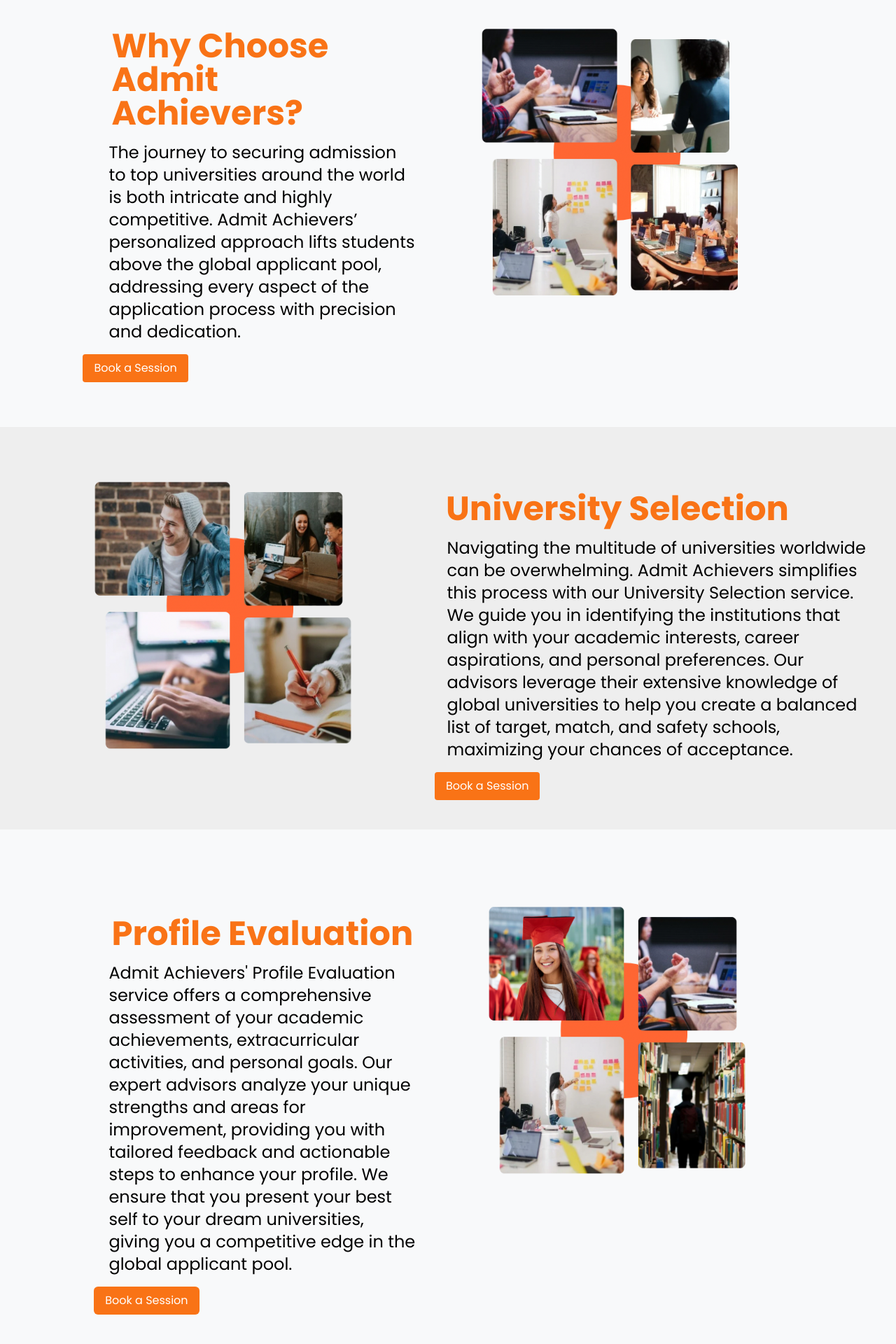
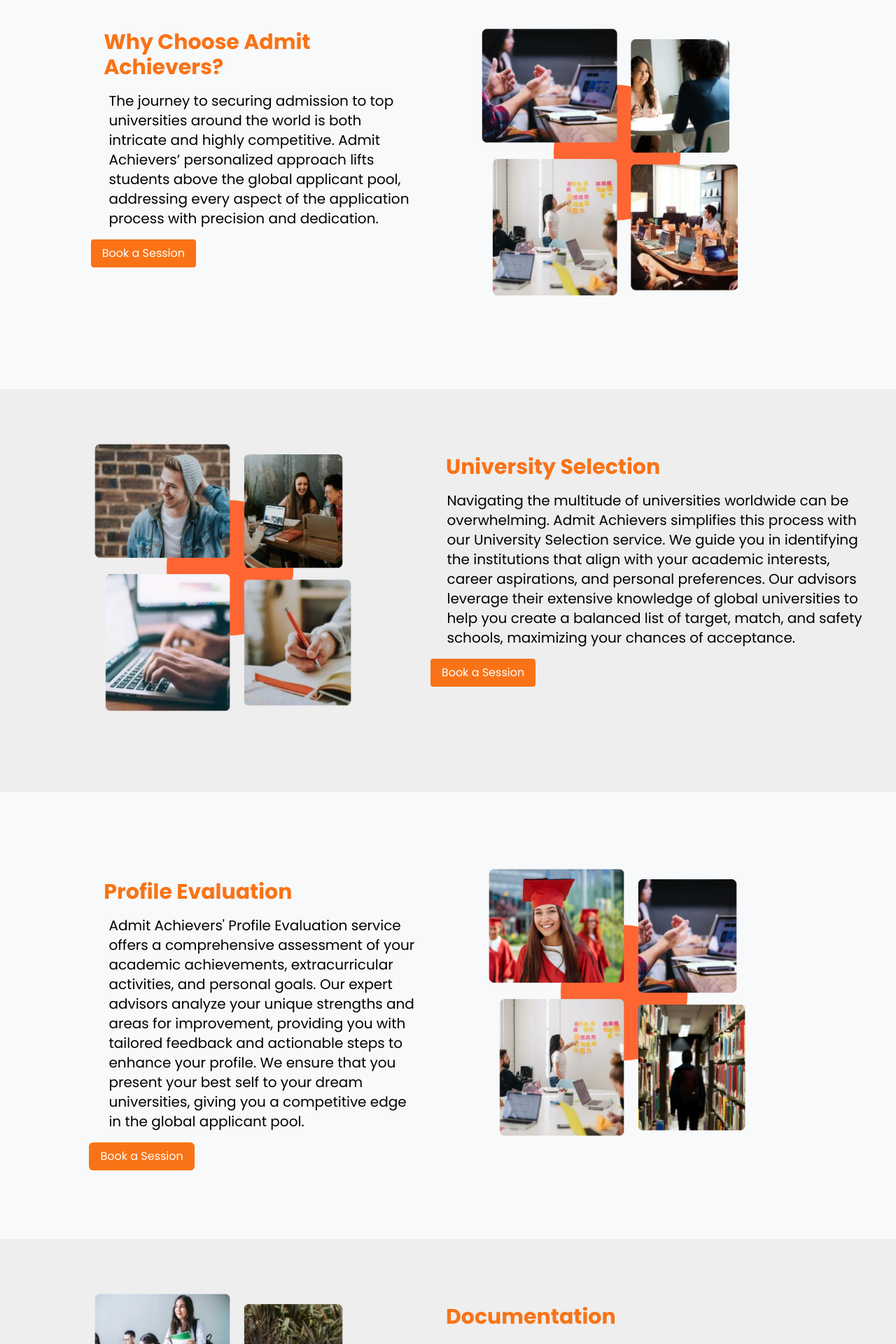
Before and after one commit to AradhyaDixit18/Admit_Achievers_Frontend, a React (Create React App) app: page /admissions in a window 1280 px wide. Shown: the part 700-2620 px from the top of the page at 70% size. Built offline with nearby package versions, Linux system fonts and the light colour scheme.

Commit message:
changges made

```diff
--- a/src/pages/Admissions/Admissions.css
+++ b/src/pages/Admissions/Admissions.css
@@ -101,13 +101,13 @@
     color: #F97316;
   }
   .section-title-left {
-    margin-left: 4%;
+    margin-left: 1.5%;
      font-weight: bold;
      color: #F97316;
    }
   .section-description {
     margin-top: 1rem;
-    margin-left: 20px;
+    margin-left: 50px;
     text-align: left;
   }
 
@@ -138,7 +138,7 @@
     cursor: pointer;
     margin-top: 1rem;
     text-align: left;
-    margin-left: -40%;
+    margin-left: -42%;
   }
   .custom-buttons-left {
     background-color: #F97316;
@@ -148,7 +148,7 @@
     cursor: pointer;
     margin-top: 1rem;
     text-align: left;
-    margin-left: -70%;
+    margin-left: -73%;
   }
   .custom-button:hover {
     background-color: #D65A12;
@@ -259,11 +259,11 @@
     margin-left: 20px; /* Aligns the text with the custom bullet */
   }
   .custom-buttons{
-    margin-left: -77%;
+    margin-left: -79%;
 }
 
 .top-buttons{
-   margin-left: -77%;
+   margin-left: -72%;
 }
 
 /* Add this to your existing CSS file */
--- a/src/pages/Admissions/Admissions.js
+++ b/src/pages/Admissions/Admissions.js
@@ -33,7 +33,7 @@
                 <div className="relative text-black container mx-auto py-24 px-6 text-center hero-content z-10">
                     <h1 className="text-5xl font-bold">University Admissions</h1>
                     <p className="mt-4 text-xl">Unlocking your potential and securing a place at the world's leading institutions with tailored admissions strategies from Admit Achievers</p>
-                    <button onClick={handleBookSession} className="mt-6 bg-black text-white px-6 py-3 rounded-lg font-semibold">
+                    <button onClick={() => window.location.href='/book-a-session'} className="mt-6 bg-black text-white px-6 py-3 rounded-lg font-semibold">
                         SPEAK WITH AN ADVISOR
                     </button>
                 </div>
@@ -69,8 +69,8 @@
 
             <div id="how-we-work" className="section-container">
                 <div className="text-section1 ml-24 mt-16">
-                    <h2 className="section-title-left text-5xl  text-left">Why Choose Admit Achievers?</h2>
-                    <p className="section-description text-2xl">
+                    <h2 className="section-title-left text-3xl   text-left">Why Choose Admit Achievers?</h2>
+                    <p className="section-description text-xl ">
                         The journey to securing admission to top universities around the world is both intricate and highly competitive. Admit Achievers’ personalized approach lifts students above the global applicant pool, addressing every aspect of the application process with precision and dedication.
                     </p>
                     <button onClick={handleBookSession} className="bg-orange-500 text-white top-buttons py-2 px-4 rounded mt-4">Book a Session</button>
@@ -90,8 +90,8 @@
                         </div>
                     </div>
                     <div className="text-section2">
-                        <h2 className="section-title -ml-2  text-left text-5xl">University Selection</h2>
-                        <p className="section-description text-2xl">
+                        <h2 className="section-title -ml-2  text-left text-3xl">University Selection</h2>
+                        <p className="section-description text-xl">
                             Navigating the multitude of universities worldwide can be overwhelming. Admit Achievers simplifies this process with our University Selection service. We guide you in identifying the institutions that align with your academic interests, career aspirations, and personal preferences. Our advisors leverage their extensive knowledge of global universities to help you create a balanced list of target, match, and safety schools, maximizing your chances of acceptance.
                         </p>
                         <button onClick={handleBookSession} className="custom-buttons bg-orange-500  text-white py-2 px-4 rounded mt-4">Book a Session</button>
@@ -100,8 +100,8 @@
 
                 <div id='profile-evaluation' className="section-container">
                     <div className="text-section1">
-                        <h2 className="section-title-left -ml-2 text-left text-5xl">Profile Evaluation</h2>
-                        <p className="section-description text-2xl">
+                        <h2 className="section-title-left -ml-2 text-left text-3xl">Profile Evaluation</h2>
+                        <p className="section-description text-xl">
                             Admit Achievers' Profile Evaluation service offers a comprehensive assessment of your academic achievements, extracurricular activities, and personal goals. Our expert advisors analyze your unique strengths and areas for improvement, providing you with tailored feedback and actionable steps to enhance your profile. We ensure that you present your best self to your dream universities, giving you a competitive edge in the global applicant pool.
                         </p>
                         <button onClick={handleBookSession} className="custom-buttons-left bg-orange-500 text-white py-2 px-4 rounded mt-4">Book a Session</button>
@@ -121,8 +121,8 @@
                     </div>
                 </div>
                 <div className="text-section2">
-                    <h2 className="section-title -ml-2 text-left text-5xl">Documentation</h2>
-                    <p className="section-description text-2xl">
+                    <h2 className="section-title -ml-2 text-left text-3xl">Documentation</h2>
+                    <p className="section-description text-xl">
                         The application process requires meticulous attention to detail, particularly when it comes to documentation. Admit Achievers supports you in compiling, organizing, and presenting all necessary documents, from transcripts and recommendation letters to personal statements and resumes. Our team ensures that your application materials are polished, cohesive, and compelling, reflecting your achievements and potential.
                     </p>
                     <button onClick={handleBookSession} className="custom-buttons bg-orange-500 text-white py-2 px-4 rounded mt-4">Book a Session</button>
@@ -131,8 +131,8 @@
 
             <div id="application-assistance" className="section-container">
                 <div className="text-section1">
-                    <h2 className="section-title-left text-left text-5xl">Application Assistance</h2>
-                    <p className="section-description text-2xl">
+                    <h2 className="section-title-left text-left text-3xl">Application Assistance</h2>
+                    <p className="section-description text-xl">
                         Applying to universities is a multi-step process that demands precision and strategy. Admit Achievers offers Application Assistance to guide you through each stage, from filling out forms to crafting persuasive essays. Our advisors provide personalized support, helping you articulate your story effectively and highlight your unique qualities. We aim to reduce the stress of the application process, allowing you to focus on showcasing your best self.
                     </p>
                     <button onClick={handleBookSession} className="custom-buttons-left bg-orange-500 text-white py-2 px-4 rounded mt-4">Book a Session</button>
@@ -146,15 +146,15 @@
 
             <div id="visa-services" className="section-container  bg-gray-400">
                 <div className="text-left">
-                    <h2 className="text-5xl font-bold mb-4 ml-16 text-orange mt-16">Visa Services</h2>
-                    <p className="mb-4 ml-16 mr-16 text-2xl">
+                    <h2 className="text-3xl font-bold mb-4 ml-16 text-orange mt-16">Visa Services</h2>
+                    <p className="mb-4 ml-16 mr-16 text-xl">
                         Securing a student visa is a critical step in studying abroad. Admit Achievers' Visa Services ensure that you navigate this process smoothly and efficiently. Our experts assist you with understanding visa requirements, preparing necessary documentation, and submitting applications. We provide guidance on interview preparation and follow-up procedures, ensuring that you meet all deadlines and comply with regulations, so you can focus on your academic journey.
                     </p>
                     <button onClick={handleBookSession} className="custom-button">Start Your Admission Journey</button>
                 </div>
             </div>
             <div className="flex flex-col items-center py-12 -mt-4 bg-gray-100">
-                <h2 className="text-5xl font-bold mb-8">Explore More <span className="text-orange-500">Services</span></h2>
+                <h2 className="text-3xl font-bold mb-8">Explore More <span className="text-orange-500">Services</span></h2>
                 <div className="flex space-x-8 text-center w-3/4">
                     <div className="bg-white p-6 rounded-lg shadow-lg">
                         <div className="text-orange-500 mb-4">
@@ -190,7 +190,7 @@
             </div>
 
             <div className="ready-section w-full mx-auto text-white p-8 flex flex-col items-center text-center mb-10">
-                <h2 className="text-2xl md:text-4xl mt-10 font-bold mb-4 z-10">Start Your <span className="text-orange-500">Journey</span></h2>
+                <h2 className="text-xl md:text-4xl mt-10 font-bold mb-4 z-10">Start Your <span className="text-orange-500">Journey</span></h2>
                 <p className="mb-4 z-10 mt-5">Connect with India's leading study abroad counselors.</p>
                 <button
                     onClick={() => window.location.href='/bookasession'}
--- a/src/pages/BlogListing/BlogListing.js
+++ b/src/pages/BlogListing/BlogListing.js
@@ -85,9 +85,9 @@
         </div>
         </div>
 
-        <div className="grid grid-cols-1 ml-12 mt-16 sm:grid-cols-2 lg:grid-cols-3 gap-4">
+        <div className="grid grid-cols-1 ml-44 mt-16 sm:grid-cols-2 lg:grid-cols-3 gap-2">
           {currentBlogs.map((blog) => (
-            <div key={blog.id} className="bg-white shadow-md rounded-lg overflow-hidden">
+            <div key={blog.id} className="bg-white w-3/4 shadow-md rounded-lg overflow-hidden">
               <img src={blog.image} alt={blog.title} className="w-full h-48 object-cover" />
               <div className="p-4">
                 <h2 className="font-bold text-lg mb-2">{blog.title}</h2>
--- a/src/pages/ProfileBuilding/ProfileBuilding.js
+++ b/src/pages/ProfileBuilding/ProfileBuilding.js
@@ -202,11 +202,7 @@
                     <div id='subheading' className="mt-6 text-xl w-1/2 ">
                         <span className="block">From Elite Universities to top programs around the globe, Admit Achievers helps students build a standout profile for their top admission goals</span>
                     </div>
-                    <button
-                        id=''
-                        className="mt-6 bg-gray-800 text-white px-6 py-3 rounded-lg font-semibold"
-                        onClick=""
-                    >
+                    <button onClick={() => window.location.href='/book-a-session'} className="mt-6 bg-black text-white px-6 py-3 rounded-lg font-semibold">
                         SPEAK WITH AN ADVISOR
                     </button>
                 </div>
@@ -263,7 +259,7 @@
     <div className="w-full overflow-hidden p-8">
       {/* Header Section */}
       <div className="text-center mb-16">
-        <h1 className="text-4xl font-bold text-gray-800">
+        <h1 className="text-5xl font-bold text-gray-800">
           What we <span className="text-orange-600">Do?</span>
         </h1>
       </div>
```
Also changed, not shown: src/pages/EssayReview/EssayReview.js (+23 -22 lines).
